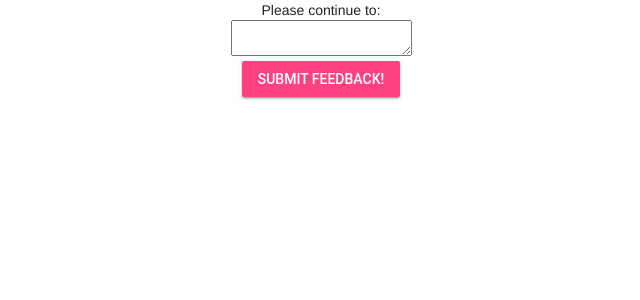
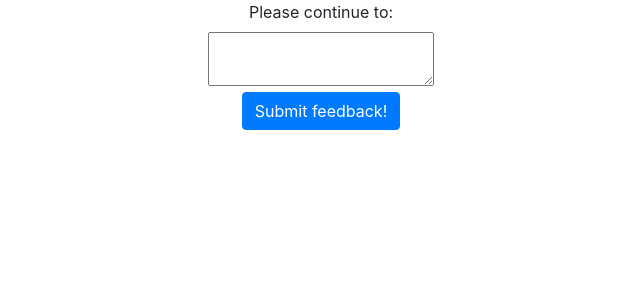
Before and after one commit to justintangjx/Team-Training_Check-in, a React (Create React App) app in the folder feedback-crm/: page / in a window 1280 px wide. Shown: the top 300 px of the page, without its empty margins (319-959 px from the left). Built offline with nearby package versions, Linux system fonts and the light colour scheme.

Commit message:
feedback button

```diff
--- a/feedback-crm/package.json
+++ b/feedback-crm/package.json
@@ -3,11 +3,13 @@
   "version": "0.1.0",
   "private": true,
   "dependencies": {
+    "bootstrap": "^4.0.0",
     "jest": "^22.4.3",
     "material-design-lite": "^1.3.0",
     "react": "^16.2.0",
     "react-dom": "^16.2.0",
-    "react-scripts": "1.1.1"
+    "react-scripts": "1.1.1",
+    "rmwc": "^1.4.1"
   },
   "scripts": {
     "start": "react-scripts start",
--- a/feedback-crm/src/Components/feedbackForm/feedbackForm.js
+++ b/feedback-crm/src/Components/feedbackForm/feedbackForm.js
@@ -1,6 +1,6 @@
 import React, { Component } from 'react';
 
-import "/node_modules/material-design-lite/material.min.css"
+
 
 class FeedbackForm extends Component {
     constructor(props) {
@@ -29,7 +29,7 @@
             {/* <input type="submit" value="Submit" /> */}
             </div>
             <div className="feedback-form-actions">
-            <button className="mdl-button mdl-js-button mdl-button--raised mdl-js-ripple-effect mdl-button--accent">
+            <button className="btn btn-primary">
             Submit feedback!
             </button>
             </div>
--- a/feedback-crm/src/index.js
+++ b/feedback-crm/src/index.js
@@ -3,6 +3,7 @@
 import './index.css';
 import App from './App';
 import registerServiceWorker from './registerServiceWorker';
+import 'bootstrap/dist/css/bootstrap.min.css';
 
 ReactDOM.render(<App />, document.getElementById('root'));
 registerServiceWorker();
```
Also changed, not shown: 1 other file (tests, documents, lock files or other folders).
